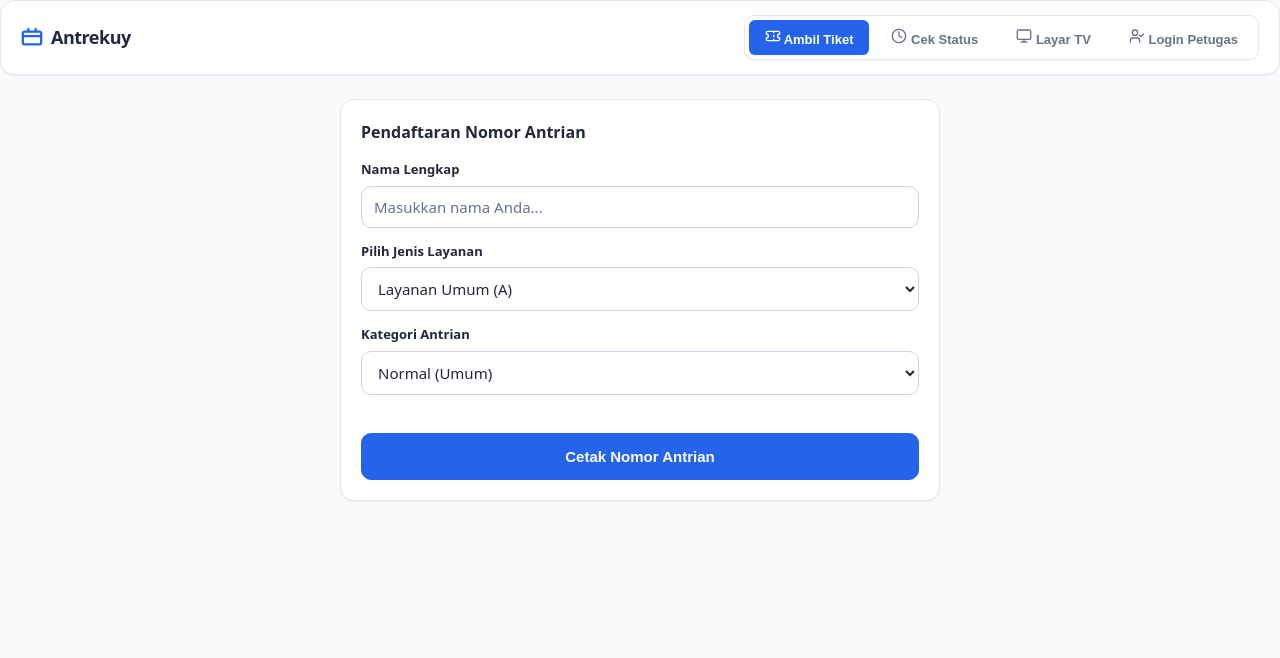
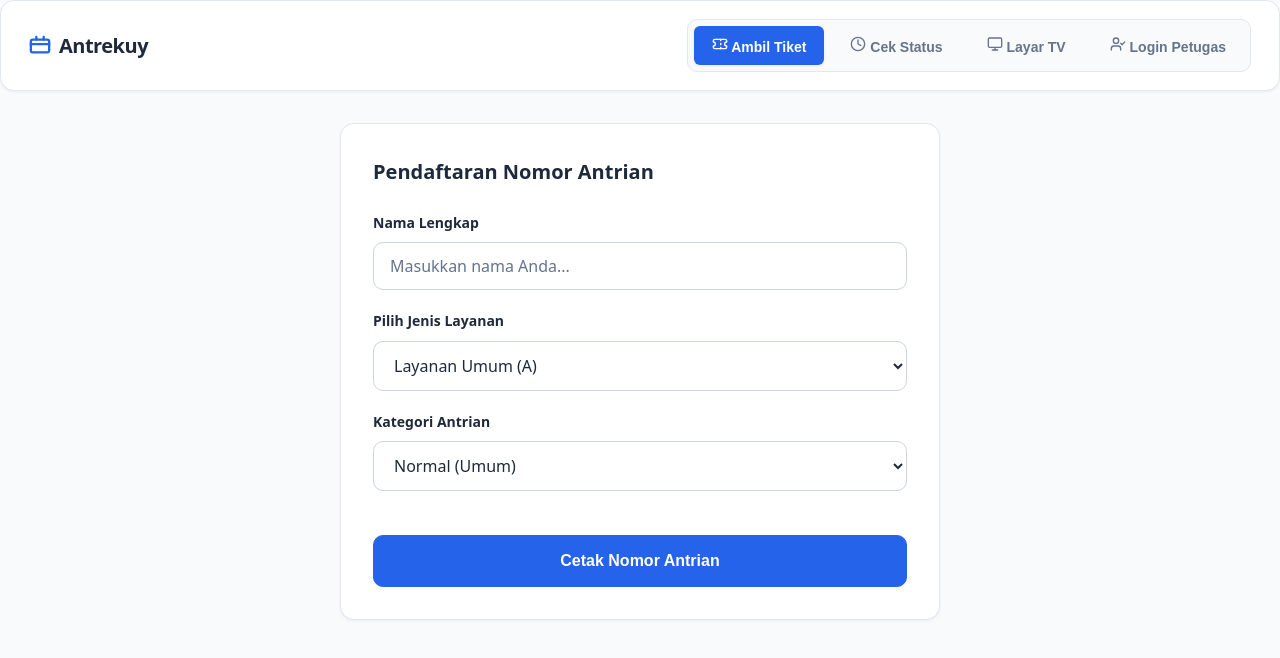
Before and after one commit to yes4ya/Antrekuy, a React (Vite) app: page / in a window 1280 px wide. Shown: the top 658 px of the page. Built offline with nearby package versions, Linux system fonts and the light colour scheme.

Commit message:
style: improve container padding and spacing across all views

```diff
--- a/src/style.css
+++ b/src/style.css
@@ -20,7 +20,7 @@
   --danger-light: #fee2e2;
   --focus: #3b82f6;
 
-  --shadow-sm: 0 1px 2px rgba(0,0,0,0.05);
+  --shadow-sm: 0 1px 3px rgba(0,0,0,0.06);
   --shadow: 0 4px 6px -1px rgba(0,0,0,0.1), 0 2px 4px -1px rgba(0,0,0,0.06);
   --shadow-lg: 0 10px 15px -3px rgba(0,0,0,0.1), 0 4px 6px -2px rgba(0,0,0,0.05);
 
@@ -31,18 +31,18 @@
 
   --transition: 150ms ease;
 
-  --text-xs: 11px;
-  --text-sm: 13px;
-  --text-base: 15px;
-  --text-lg: 16px;
-  --text-xl: 18px;
-  --text-2xl: 20px;
-  --text-3xl: 24px;
-  --text-4xl: 32px;
+  --text-xs: 12px;
+  --text-sm: 14px;
+  --text-base: 16px;
+  --text-lg: 18px;
+  --text-xl: 20px;
+  --text-2xl: 24px;
+  --text-3xl: 30px;
+  --text-4xl: 36px;
   --text-5xl: 48px;
-  --text-6xl: 56px;
+  --text-6xl: 60px;
   --text-7xl: 72px;
-  --text-8xl: 110px;
+  --text-8xl: 96px;
 
   --font-normal: 400;
   --font-medium: 500;
@@ -50,10 +50,10 @@
   --font-bold: 700;
   --font-extrabold: 800;
 
-  --leading-tight: 1.1;
-  --leading-snug: 1.375;
-  --leading-normal: 1.5;
-  --leading-relaxed: 1.625;
+  --leading-tight: 1.2;
+  --leading-snug: 1.4;
+  --leading-normal: 1.6;
+  --leading-relaxed: 1.75;
 
   --font-mono: ui-monospace, SFMono-Regular, 'SF Mono', Menlo, Consolas, 'Liberation Mono', monospace;
 }
@@ -72,10 +72,16 @@ body {
 }
 
 .app-wrapper {
-  max-width: 1280px;
+  max-width: 1400px;
   margin: 0 auto;
-  padding: 16px;
+  padding: 32px 40px;
   min-height: 100vh;
+}
+
+@media (max-width: 768px) {
+  .app-wrapper {
+    padding: 16px 20px;
+  }
 }
 
 .text-xs { font-size: var(--text-xs); }
@@ -101,12 +107,12 @@ body {
   display: flex;
   justify-content: space-between;
   align-items: center;
-  gap: 16px;
-  padding: 14px 20px;
+  gap: 20px;
+  padding: 18px 28px;
   background: var(--surface);
   border: 1px solid var(--border);
   border-radius: var(--radius-lg);
-  margin-bottom: 24px;
+  margin-bottom: 32px;
   box-shadow: var(--shadow-sm);
   flex-wrap: wrap;
 }
@@ -116,20 +122,22 @@ body {
   font-size: var(--text-xl);
   color: var(--text);
   letter-spacing: -0.02em;
+  display: flex;
+  align-items: center;
+  gap: 10px;
 }
 
 .nav-tabs {
   display: flex;
-  gap: 6px;
-  background: var(--surface);
-  padding: 4px;
+  gap: 8px;
+  background: var(--bg);
+  padding: 6px;
   border: 1px solid var(--border);
   border-radius: var(--radius);
-  box-shadow: var(--shadow-sm);
 }
 
 .tab-btn {
-  padding: 8px 16px;
+  padding: 10px 18px;
   border: none;
   background: transparent;
   font-weight: var(--font-semibold);
@@ -142,7 +150,7 @@ body {
 
 .tab-btn:hover {
   color: var(--text);
-  background: var(--bg);
+  background: var(--surface);
 }
 
 .tab-btn.active {
@@ -155,8 +163,8 @@ body {
   background: var(--surface);
   border: 1px solid var(--border);
   border-radius: var(--radius-lg);
-  padding: 20px;
-  margin-bottom: 16px;
+  padding: 32px;
+  margin-bottom: 24px;
   box-shadow: var(--shadow-sm);
 }
 
@@ -164,41 +172,41 @@ body {
   display: flex;
   justify-content: space-between;
   align-items: center;
-  margin-bottom: 16px;
+  margin-bottom: 24px;
   flex-wrap: wrap;
-  gap: 8px;
+  gap: 12px;
 }
 
 .panel-title {
   margin: 0;
-  font-size: var(--text-lg);
-  font-weight: var(--font-semibold);
+  font-size: var(--text-xl);
+  font-weight: var(--font-bold);
   color: var(--text);
 }
 
 .grid-2 {
   display: grid;
   grid-template-columns: 1fr 1fr;
-  gap: 16px;
+  gap: 24px;
 }
 
-@media (max-width: 860px) {
+@media (max-width: 900px) {
   .grid-2 { grid-template-columns: 1fr; }
 }
 
-.form-group { margin-bottom: 14px; }
+.form-group { margin-bottom: 20px; }
 
 label {
   display: block;
   font-weight: var(--font-semibold);
   font-size: var(--text-sm);
-  margin-bottom: 6px;
+  margin-bottom: 8px;
   color: var(--text);
 }
 
 input, select {
   width: 100%;
-  padding: 10px 12px;
+  padding: 12px 16px;
   border: 1px solid var(--border-strong);
   border-radius: var(--radius);
   font-size: var(--text-base);
@@ -220,8 +228,8 @@ input::placeholder { color: var(--text-muted); }
   display: inline-flex;
   align-items: center;
   justify-content: center;
-  gap: 8px;
-  padding: 10px 18px;
+  gap: 10px;
+  padding: 12px 22px;
   border: 1px solid transparent;
   border-radius: var(--radius);
   font-weight: var(--font-semibold);
@@ -232,8 +240,8 @@ input::placeholder { color: var(--text-muted); }
 }
 
 .btn:disabled { opacity: 0.5; cursor: not-allowed; }
-.btn-lg { padding: 14px 24px; font-size: var(--text-base); }
-.btn-sm { padding: 6px 12px; font-size: var(--text-xs); }
+.btn-lg { padding: 16px 28px; font-size: var(--text-base); }
+.btn-sm { padding: 8px 14px; font-size: var(--text-xs); }
 .btn-block { width: 100%; }
 
 .btn-primary { background: var(--primary); color: white; border-color: var(--primary); }
@@ -264,7 +272,7 @@ input::placeholder { color: var(--text-muted); }
 }
 
 .table th, .table td {
-  padding: 12px 14px;
+  padding: 14px 18px;
   text-align: left;
   border-bottom: 1px solid var(--border);
 }
@@ -284,7 +292,7 @@ input::placeholder { color: var(--text-muted); }
 .badge {
   display: inline-flex;
   align-items: center;
-  padding: 4px 10px;
+  padding: 6px 12px;
   border-radius: 999px;
   font-size: var(--text-xs);
   font-weight: var(--font-semibold);
@@ -298,10 +306,10 @@ input::placeholder { color: var(--text-muted); }
 .badge-danger { background: var(--danger-light); color: #991b1b; }
 
 .ticket-card {
-  max-width: 420px;
+  max-width: 480px;
   margin: 0 auto;
   text-align: center;
-  padding: 28px 24px;
+  padding: 36px 32px;
 }
 
 .ticket-number {
@@ -309,13 +317,13 @@ input::placeholder { color: var(--text-muted); }
   font-weight: var(--font-extrabold);
   line-height: var(--leading-tight);
   color: var(--primary);
-  margin: 8px 0 4px;
+  margin: 12px 0 8px;
   letter-spacing: -0.03em;
 }
 
 .current-serving {
   text-align: center;
-  padding: 24px;
+  padding: 32px;
   border: 2px solid var(--border);
   border-radius: var(--radius-lg);
   background: linear-gradient(180deg, var(--surface) 0%, var(--bg) 100%);
@@ -326,15 +334,15 @@ input::placeholder { color: var(--text-muted); }
   font-weight: var(--font-extrabold);
   color: var(--primary);
   line-height: var(--leading-tight);
-  margin: 8px 0 4px;
+  margin: 12px 0 6px;
 }
 
 .tv-screen {
   background: #0f172a;
   color: #f8fafc;
   border-radius: var(--radius-lg);
-  padding: 24px;
-  min-height: 70vh;
+  padding: 36px;
+  min-height: 75vh;
   display: flex;
   flex-direction: column;
   box-shadow: var(--shadow-lg);
@@ -344,8 +352,8 @@ input::placeholder { color: var(--text-muted); }
   display: flex;
   justify-content: space-between;
   align-items: center;
-  margin-bottom: 20px;
-  padding-bottom: 16px;
+  margin-bottom: 28px;
+  padding-bottom: 20px;
   border-bottom: 1px solid #1e293b;
 }
 
@@ -363,19 +371,19 @@ input::placeholder { color: var(--text-muted); }
 
 .stats-grid {
   display: grid;
-  grid-template-columns: repeat(auto-fit, minmax(200px, 1fr));
-  gap: 14px;
-  margin-bottom: 20px;
+  grid-template-columns: repeat(auto-fit, minmax(220px, 1fr));
+  gap: 20px;
+  margin-bottom: 28px;
 }
 
 .stat-card {
   background: var(--surface);
   border: 1px solid var(--border);
   border-radius: var(--radius-lg);
-  padding: 18px 20px;
+  padding: 24px;
   display: flex;
   flex-direction: column;
-  gap: 6px;
+  gap: 8px;
   box-shadow: var(--shadow-sm);
 }
 
```
